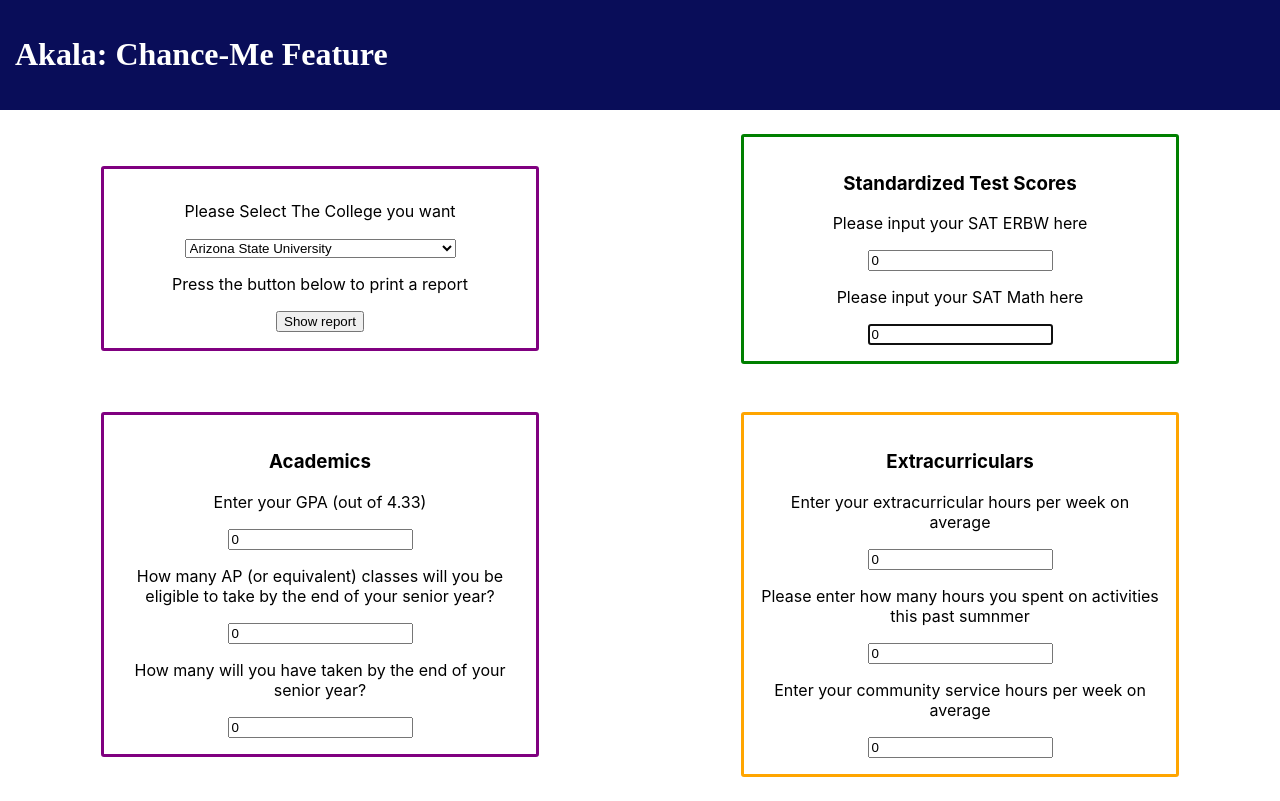
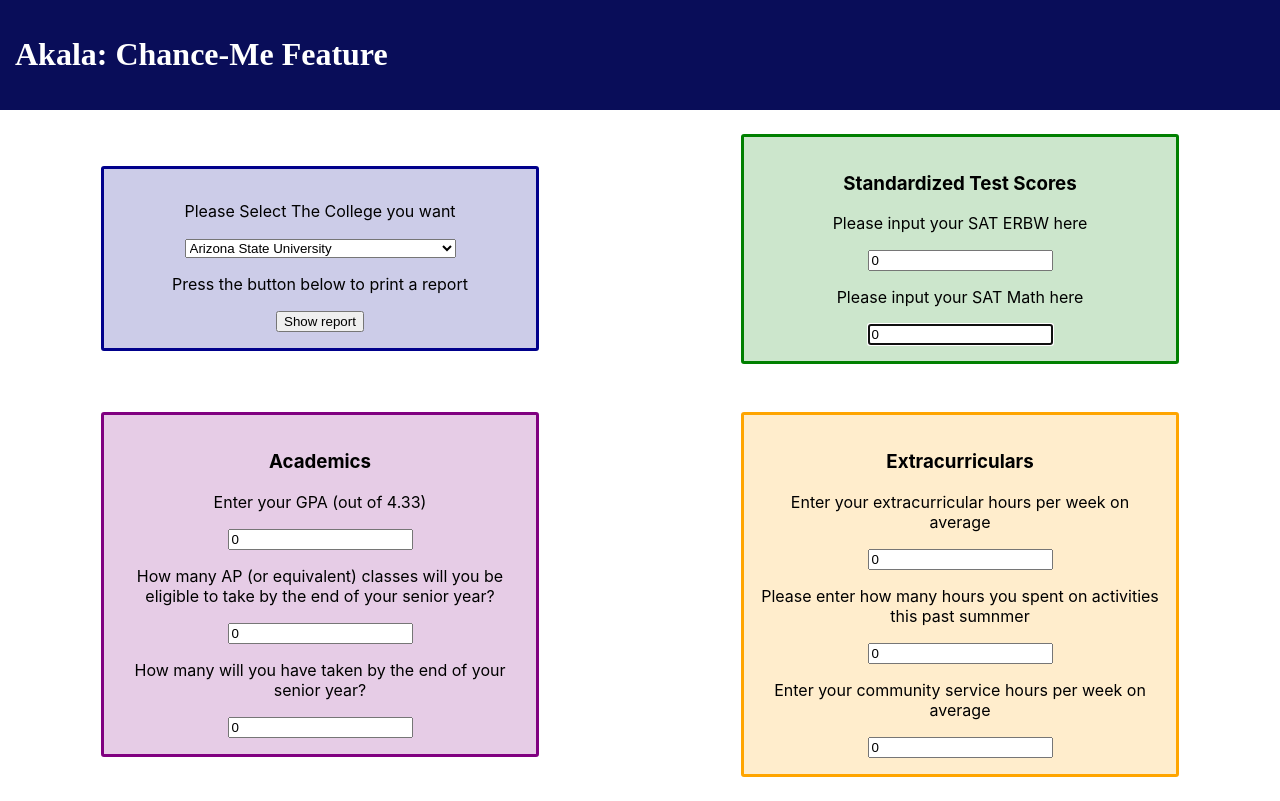
Before and after one commit to dothrakimango/college, a React (Create React App) app: page / in a window 1280 px wide. Built offline with nearby package versions, Linux system fonts and the light colour scheme.

Commit message:
added styling

```diff
--- a/src/App.css
+++ b/src/App.css
@@ -21,6 +21,7 @@
   margin: 1.5rem auto 1.5rem;
   padding: 1rem 1rem;
   border-radius: 3px;
+  background: rgba(0, 128, 0, 0.2);
   border-color: green;
   border-style:solid;
 }
@@ -32,6 +33,7 @@
   margin: 1.5rem auto 1.5rem;
   padding: 1rem 1rem;
   border-radius: 3px;
+  background: rgba(128, 0, 128, 0.2);
   border-color: purple;
   border-style:solid;
 }
@@ -43,6 +45,7 @@
   margin: 1.5rem auto 1.5rem;
   padding: 1rem 1rem;
   border-radius: 3px;
+  background: rgba(255, 165, 0, 0.2);
   border-color: orange;
   border-style:solid;
 }
@@ -55,7 +58,8 @@
   margin: 3.5rem auto 1.5rem;
   padding: 1rem 1rem;
   border-radius: 3px;
-  border-color: purple;
+  background: rgba(0, 0, 139, 0.2);
+  border-color: darkblue;
   border-style:solid;
 }
 
```
